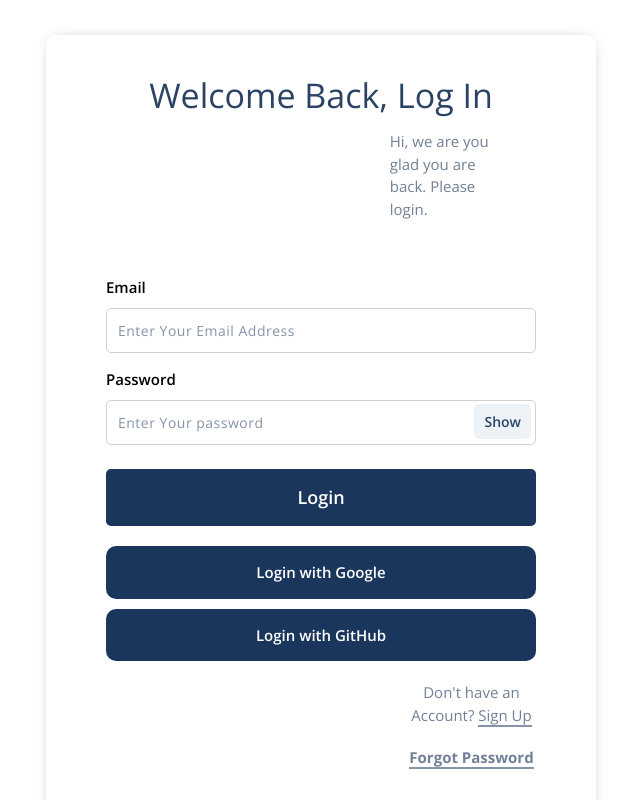
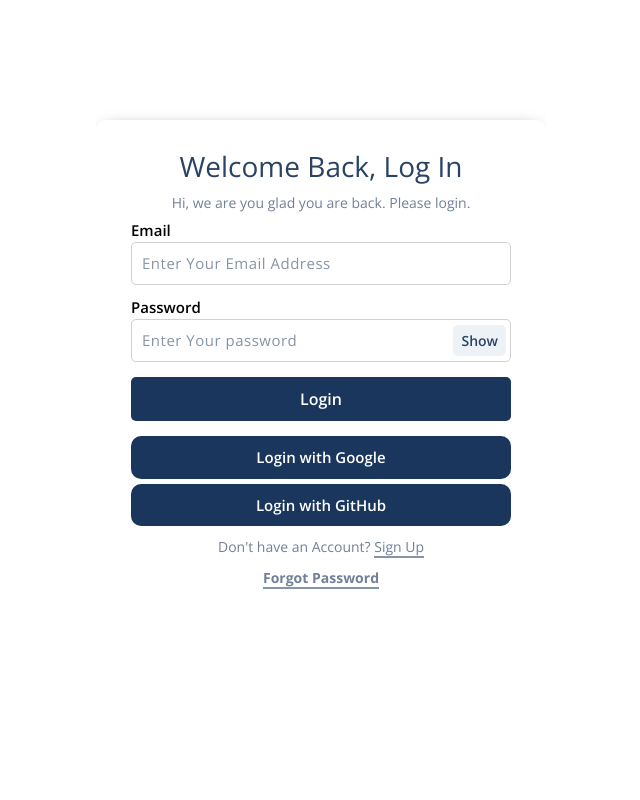
Before and after one commit to anjalitomar01/mailspace, a React (Create React App) app in the folder client/: page / in a window 1280 px wide. Shown: the top 800 px of the page, without its empty margins (319-959 px from the left). Built offline with nearby package versions, Linux system fonts and the light colour scheme; no server answers.

Commit message:
second commit

```diff
--- a/client/package.json
+++ b/client/package.json
@@ -15,6 +15,7 @@
     "cookie-parser": "^1.4.7",
     "jsonwebtoken": "^9.0.2",
     "react": "^19.0.0",
+    "react-apexcharts": "^1.7.0",
     "react-dom": "^19.0.0",
     "react-icons": "^5.5.0",
     "react-router-dom": "^7.2.0",
--- a/client/src/App.js
+++ b/client/src/App.js
@@ -10,7 +10,9 @@ import Box from '@mui/material/Box';
 import { Routes, Route, useNavigate } from "react-router-dom"
 import { useEffect, useContext, useState } from "react";
 import { LoginContext } from "./components/ContextProvider/Context.js";
+import AdminPanel from "./Pages/Dashboard/AdminPanel.js";
 function App() {
+
   const [data, setData] = useState(false);
 
   const { logindata, setLoginData } = useContext(LoginContext);
@@ -61,7 +63,7 @@ function App() {
             <Route path="/password-reset" element={<PasswordReset />} />
             <Route path="/forgotpassword/:id/:token" element={<ForgotPassword />} />
             <Route path="*" element={<Error />} />
-
+            <Route path="/" element={<AdminPanel/>}/>
           </Routes>
         </>
 
--- /dev/null
+++ b/client/src/Pages/Dashboard/AdminPanel.js
@@ -0,0 +1,11 @@
+import React from 'react'
+
+const AdminPanel = () => {
+  return (
+    <div>
+      hello
+    </div>
+  )
+}
+
+export default AdminPanel
--- a/client/src/components/Dashboard.js
+++ b/client/src/components/Dashboard.js
@@ -28,7 +28,7 @@ const Sidebar = () => {
             <FaHandshake /> Api integration
           </li>
           <li className="flex items-center gap-3 text-gray-700 hover:text-black cursor-pointer">
-            <FaCalendar /> Documatation
+            <FaCalendar /> Documentation
           </li>
           <li className="flex items-center gap-3 text-gray-700 hover:text-black cursor-pointer">
             <FaPhone /> Sub Users
--- a/client/src/components/ForgotPassword.js
+++ b/client/src/components/ForgotPassword.js
@@ -51,7 +51,11 @@ const ForgotPassword = () => {
             toast.error("password must be 6 char!", {
                 position: "top-center"
             });
-        } else {
+        }
+
+
+
+        else {
             const res = await fetch(`/${id}/${token}`, {
                 method: "POST",
                 headers: {
--- a/client/src/components/Header.js
+++ b/client/src/components/Header.js
@@ -61,13 +61,14 @@ const Header = () => {
             <header className=" bg-black text-white p-4 rounded-lg " >
                 <nav>
 
-                    <NavLink to="/profile/${usersdatatoken}"><h1 style={{ color: "white", fontWeight: "bold", fontSize: 20, }}>Dashboard</h1></NavLink>
+                    <NavLink to="/dash"><h1 style={{ color: "white", fontWeight: "bold", fontSize: 20, }}>Dashboard</h1></NavLink>
 
                     {
-                        logindata.ValidUserOne ? <p className='pss' style={{ background: "black", fontWeight: "bold", textTransform: "capitalize" }}>{logindata.ValidUserOne.fname}</p> :
+                        logindata.ValidUserOne ? <p className='nam' style={{ background: "black", fontWeight: "bold", textTransform: "capitalize" }}>{"Hello" +"  "+ logindata.ValidUserOne.fname}</p> :
                             ""
 
                     }
+                    <h3 className=" bg-black text-white p-4 rounded-lg" style={{ background: "black", fontWeight: "bold", textTransform: "capitalize" }}>Credits</h3>
                     {/* <title style={{color: "white"}}>credits</title> credits addition */}
                     <button className="bg-gray-800 px-4 py-2 rounded hover:bg-gray-700" onClick={handleClick} >Logout</button>
 
--- a/client/src/components/Login.js
+++ b/client/src/components/Login.js
@@ -2,7 +2,6 @@ import React, { useState } from 'react'
 import { NavLink ,useNavigate} from "react-router-dom"
 import { ToastContainer, toast } from 'react-toastify';
 import "./mix.css"
-
 const Login = () => {
 
     const [passShow, setPassShow] = useState(false);
@@ -79,6 +78,10 @@ const Login = () => {
 
     return (
         <>
+
+
+
+
             <section>
                 <div className="form_data">
                     <div className="form_heading">
--- a/client/src/components/header.css
+++ b/client/src/components/header.css
@@ -20,6 +20,6 @@ header nav h1{
 header nav .avtar{
     cursor: pointer;
 }
-p{
-    margin-left: 70%;
+.nam p{
+    margin-left: 100%;
 }
--- a/client/src/components/mix.css
+++ b/client/src/components/mix.css
@@ -1,53 +1,74 @@
-section{
-    width: 100%;
-    padding: 10px;
-    min-height:calc(100vh - 80px);
+/* Ensure full-page height and prevent overflow */
+body, html {
+    height: 120vh;
+    margin: 0;
+    padding: 0;
+    overflow: hidden; /* Prevents body scrolling */
+    display: flex;
+    justify-content: center;
+    align-items: center;
 }
 
-section .form_data{
-    max-width: 550px;
-    margin: 25px auto;
-    padding: 35px 10px;
-    box-shadow: 0 0 15px -10px #2d3748;
+/* Center the section */
+section {
+    width: 100%;
+    height: 100vh; /* Full screen */
+    display: flex;
+    justify-content: center;
+    align-items: center;
+    padding: 0; /* Remove extra padding */
+}
+
+/* Form container (with shadow retained) */
+section .form_data {
+    width: 450px;
+    padding: 25px 15px;
+    box-shadow: 0 0 15px -10px #2d3748; /* Shadow effect retained */
     border-radius: 10px;
+    display: flex;
+    flex-direction: column;
+    align-items: center;
+    max-height: 90vh; /* Ensures the form does not overflow */
+    overflow: hidden; /* Prevent scrolling inside the form */
+     background: white;
+}
+
+/* Form Heading */
+.form_heading {
     display: flex;
     flex-direction: column;
     align-items: center;
 }
 
-.form_heading{
-    display: flex;
-    flex-direction: column;
-    align-items: center;
-}
-
-.form_data h1{
-    font-size: 34px;
+.form_data h1 {
+    font-size: 28px;
     color: #2a4365;
 }
 
-.form_data p{
+.form_data p {
     color: #718096;
-    font-size: 15px;
-    margin-top:9px;
+    font-size: 14px;
+    margin-top: 5px;
 }
 
-.form_data form{
-    margin-top: 45px;
+/* Form Styling */
+.form_data form {
     width: 100%;
-    padding: 10px 50px;
+    padding: 5px 20px;
+    display: flex;
+    flex-direction: column;
+    justify-content: center;
 }
 
-.form_data form .form_input input{
+/* Input Fields */
+.form_data form .form_input input {
     width: 100%;
-    padding: 11px;
+    padding: 10px;
     border: 1px solid #d4d0d0;
     border-radius: 5px;
     outline: none;
-    margin-bottom: 14px;
-    margin-top: 9px;
+    margin-bottom: 10px;
     font-size: 14px;
-
 }
 
 .form_data form .form_input label{
@@ -55,30 +76,29 @@ section .form_data{
     font-size: 15px;
 }
 
-.form_input .two{
+ .form_input .two{
     display: flex;
     align-items: center;
     position: relative;
 }
 
-.form_data form .form_input input:focus{
-    border:2px solid rgba(66, 153, 225,0.6);
+/* Input Focus */
+.form_data form .form_input input:focus {
+    border: 2px solid rgba(66, 153, 225, 0.6);
 }
-
 
 .form_data form .form_input input::placeholder{
     color: #8694a8;
     letter-spacing: .5px;
-    font-size: 14px;
+    font-size: 15px;
 }
-
 .form_input .showpass{
     position: absolute;
-    right: 0;
+    right: 0px;
     top:1px;
-    padding: 7px 10px;
+    padding: 5px 8px;
     margin-right: 5px;
-    margin-top: 12px;
+    margin-top: 5px;
     font-size: 14px;
     font-weight: 600;
     color: #2a4365;
@@ -87,34 +107,37 @@ section .form_data{
     cursor: pointer;
 }
 
-form .btn{
-    display:block;
+
+
+/* Button */
+form .btn {
+    display: block;
     width: 100%;
-    padding: 15px;
+    padding: 10px;
     border: none;
     outline: none;
     border-radius: 5px;
-    background-color:#1a365d;
+    background-color: #1a365d;
     color: #fff;
     font-weight: 600;
-    font-size: 18px;
-    margin-top: 10px;
+    font-size: 16px;
+    margin-top: 5px;
     cursor: pointer;
-    transition: all .3s;
+    transition: all 0.3s;
 }
 
-
-form .btn:hover{
+form .btn:hover {
     background-color: #97a1b1;
 }
 
-.form_data form p{
+/* Links */
+.form_data form p {
     text-align: center;
-    margin-top: 20px;
+    margin-top: 10px;
 }
 
-.form_data form a{
+.form_data form a {
     text-decoration: none;
-    color:#718096 ;
+    color: #718096;
     border-bottom: 2px solid #8694a8;
 }
--- /dev/null
+++ b/package.json
@@ -0,0 +1,6 @@
+{
+  "dependencies": {
+    "@auth0/auth0-react": "^2.3.0",
+    "react-native-auth0": "^4.4.0"
+  }
+}
```
Also changed, not shown: client/src/index.js (+5 -3 lines), 2 other files (tests, documents, lock files or other folders).
